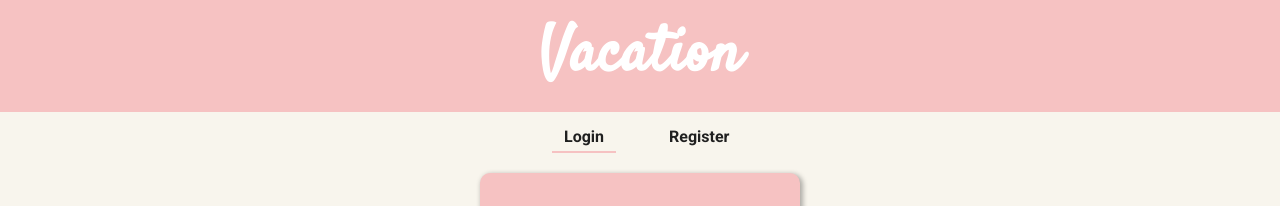
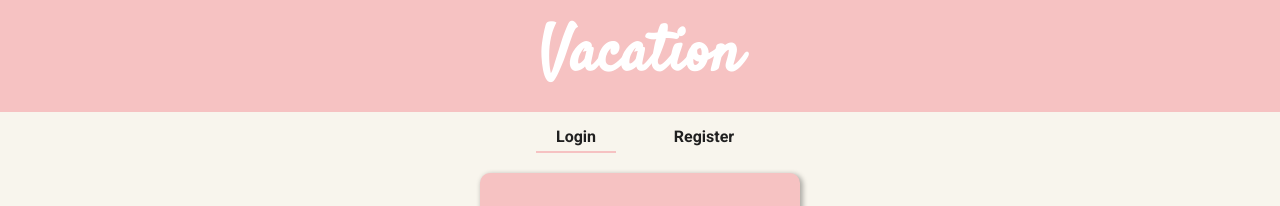
Before and after one commit to coilwhine/vacation-front, a React (Vite) app: page / in a window 1280 px wide. Shown: the top 206 px of the page. Built offline with nearby package versions, Linux system fonts and the light colour scheme.

Commit message:
fix formNav size

```diff
--- a/src/Components/Content/AuthForms/AuthFormNav/AuthFormNav.scss
+++ b/src/Components/Content/AuthForms/AuthFormNav/AuthFormNav.scss
@@ -7,7 +7,7 @@
     .auth-btn-wraper {
         display: flex;
         flex-direction: column;
-        width: 4em;
+        width: 5em;
 
         button {
             border: none;
```
